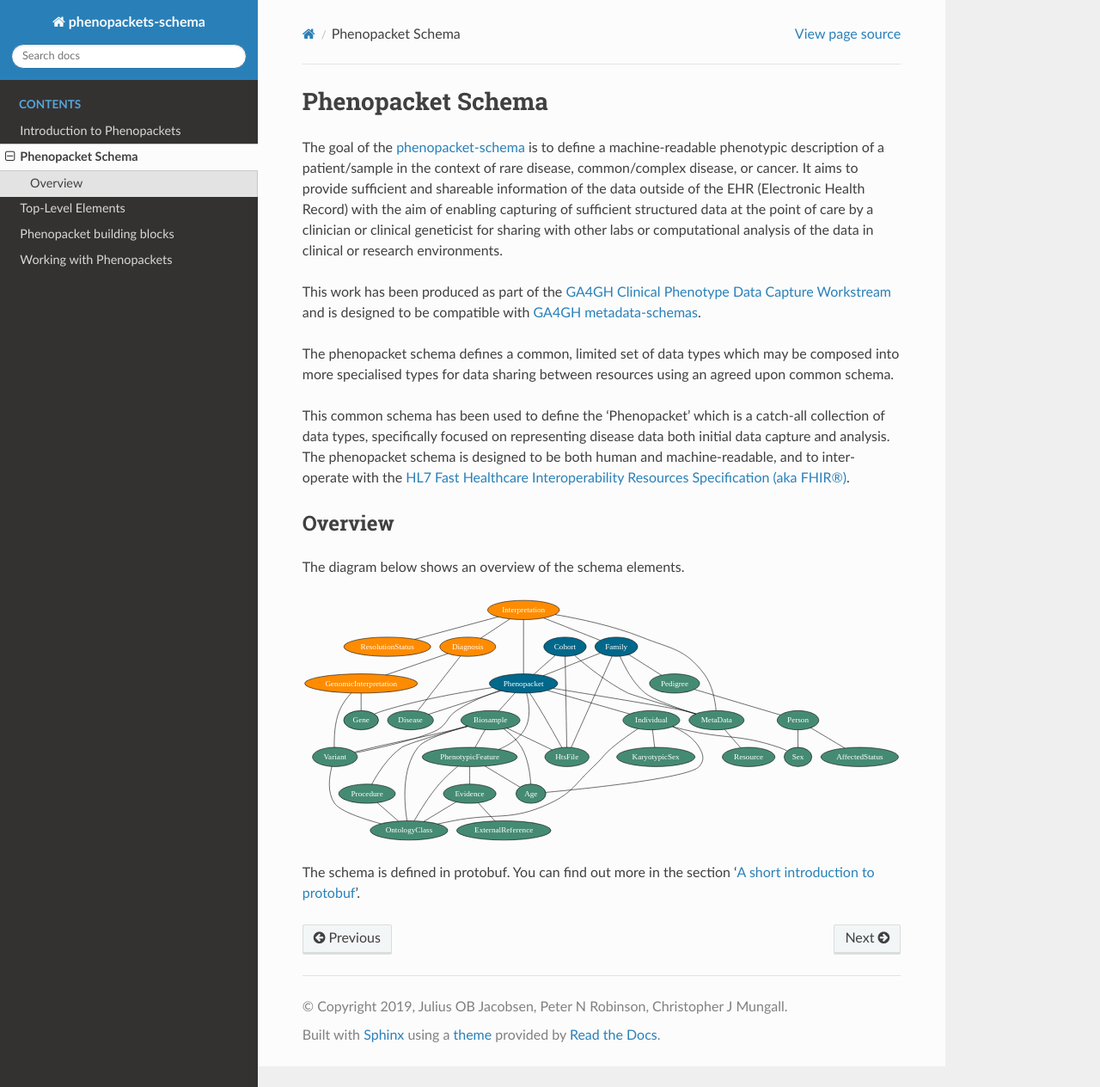
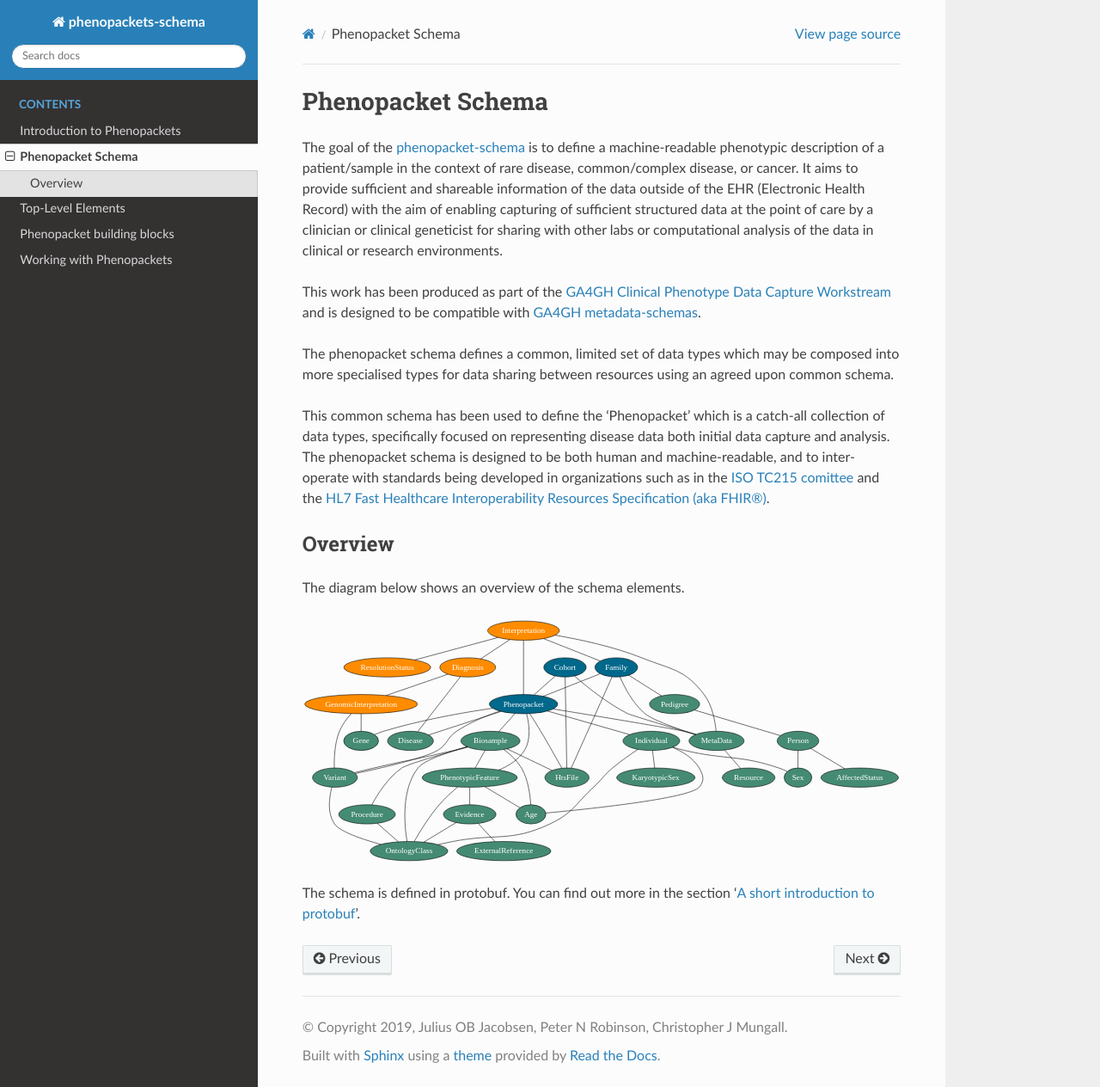
Before and after one commit to phenopackets/phenopacket-schema, a Sphinx documentation site: the page built from docs/schema.rst, in a window 1280 px wide and 1264 px high. Shown: the whole window at 86% size. Built offline with Sphinx 7.4.7 and the Read the Docs theme 2.0.0, drawn with Linux system fonts in a browser that asks for light colours.

Commit message:
adding reference to coordination with ISO TC215

```diff
--- a/docs/schema.rst
+++ b/docs/schema.rst
@@ -10,7 +10,7 @@
 enabling capturing of sufficient structured data at the point of care by a clinician or clinical geneticist for sharing
 with other labs or computational analysis of the data in clinical or research environments.
 
-This work  has been produced as part of the `GA4GH Clinical Phenotype Data Capture Workstream <https://ga4gh-cp.github.io/>`_ and is designed to
+This work has been produced as part of the `GA4GH Clinical Phenotype Data Capture Workstream <https://ga4gh-cp.github.io/>`_ and is designed to
 be compatible with  `GA4GH metadata-schemas <https://github.com/ga4gh-metadata/metadata-schemas>`_.
 
 The phenopacket schema defines a common, limited set of data types which may be composed into more specialised types for
@@ -18,7 +18,7 @@
 
 This common schema has been used to define the 'Phenopacket' which is a catch-all collection of data types, specifically
 focused on representing disease data both initial data capture and analysis. The phenopacket schema is designed to be both human
-and machine-readable, and to inter-operate with the `HL7 Fast Healthcare Interoperability Resources Specification (aka FHIR®) <http://hl7.org/fhir/>`_.
+and machine-readable, and to inter-operate with standards being developed in organizations such as in the `ISO TC215 comittee <https://www.iso.org/committee/7546903.html>`_ and the `HL7 Fast Healthcare Interoperability Resources Specification (aka FHIR®) <http://hl7.org/fhir/>`_.
 
 .. _phenopacket-schema-diagram:
 
```
